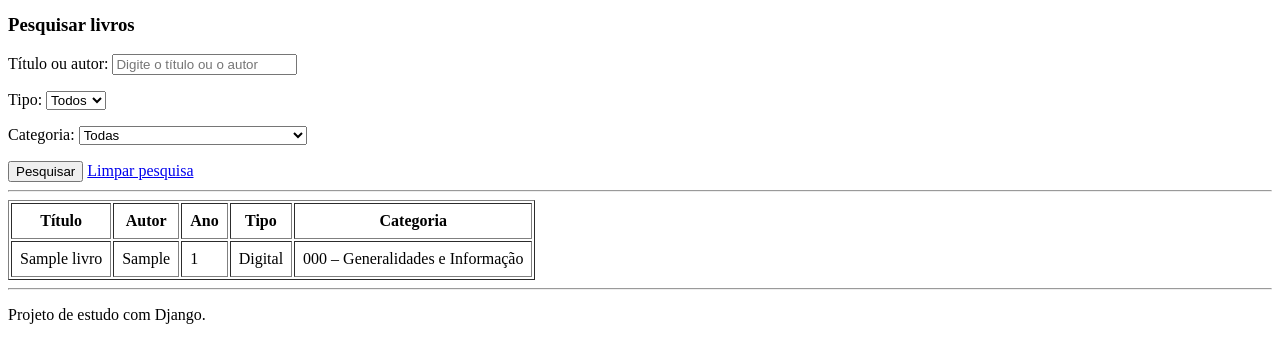
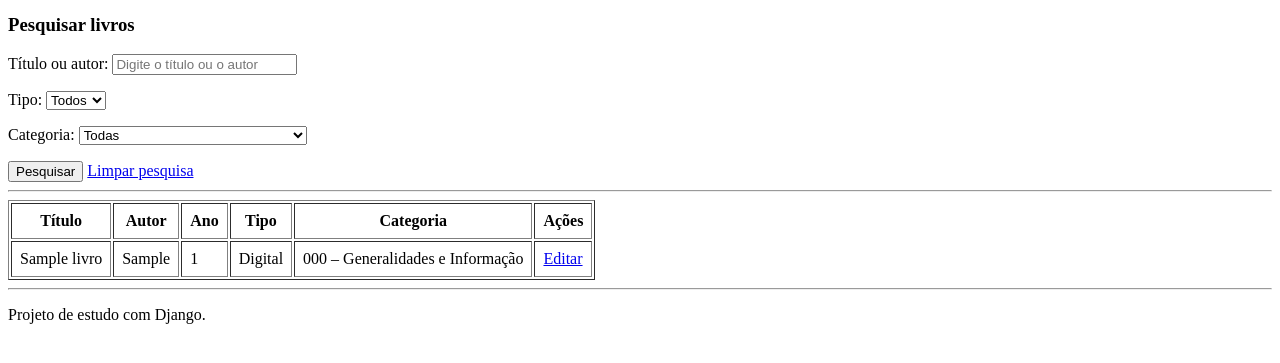
Before and after one commit to CaioAguiar20/biblioteca-django, a Django app: page /livros/ in a window 1280 px wide. Shown: the part 161-524 px from the top of the page. Run offline with Django 5.2, Linux system fonts and the light colour scheme; tables that the repository leaves empty hold one stand-in row (values such as "Sample post").

Commit message:
Adiciona link para editar livros

```diff
--- a/acervo/templates/acervo/lista.html
+++ b/acervo/templates/acervo/lista.html
@@ -60,6 +60,7 @@
                     <th>Ano</th>
                     <th>Tipo</th>
                     <th>Categoria</th>
+                    <th>Ações</th>
                 </tr>
             </thead>
 
@@ -71,6 +72,9 @@
                         <td>{{ livro.ano }}</td>
                         <td>{{ livro.get_tipo_display }}</td>
                         <td>{{ livro.get_categoria_display }}</td>
+                        <td>
+                            <a href="{% url 'editar_livro' livro.id %}">Editar</a>
+                        </td>
                     </tr>
                 {% endfor %}
             </tbody>
```
